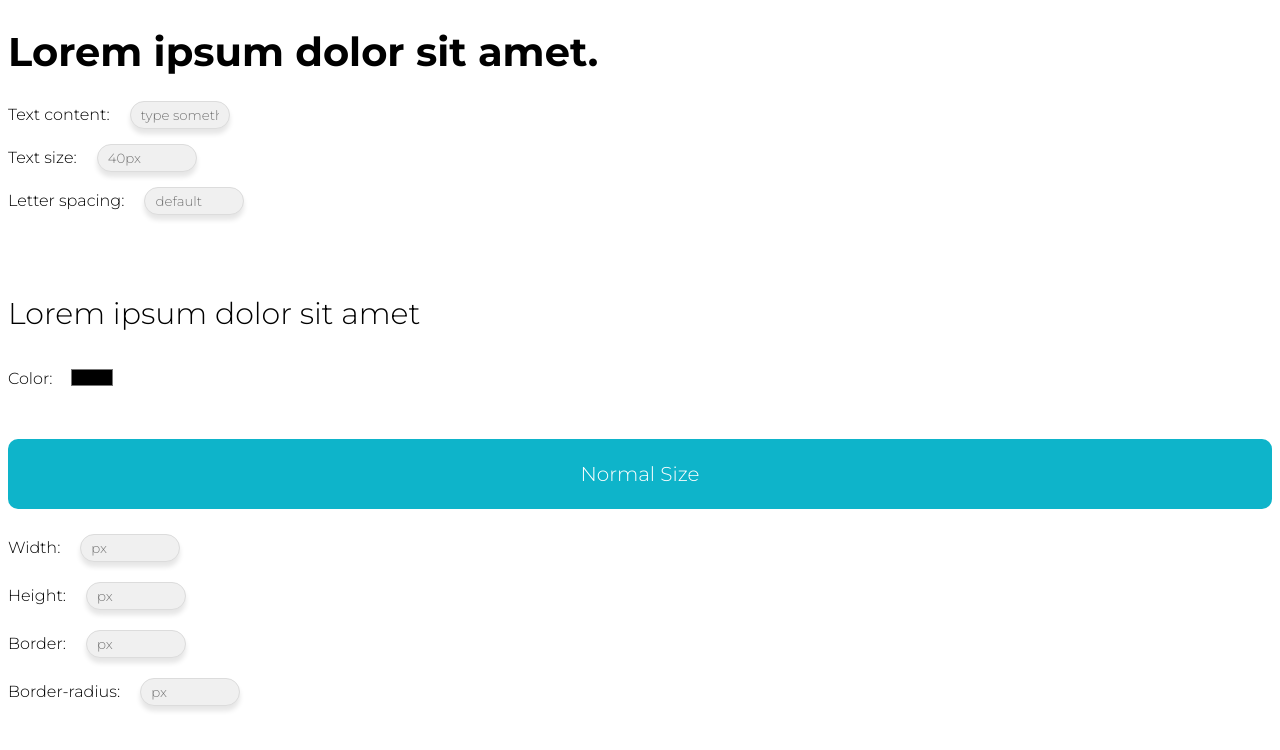
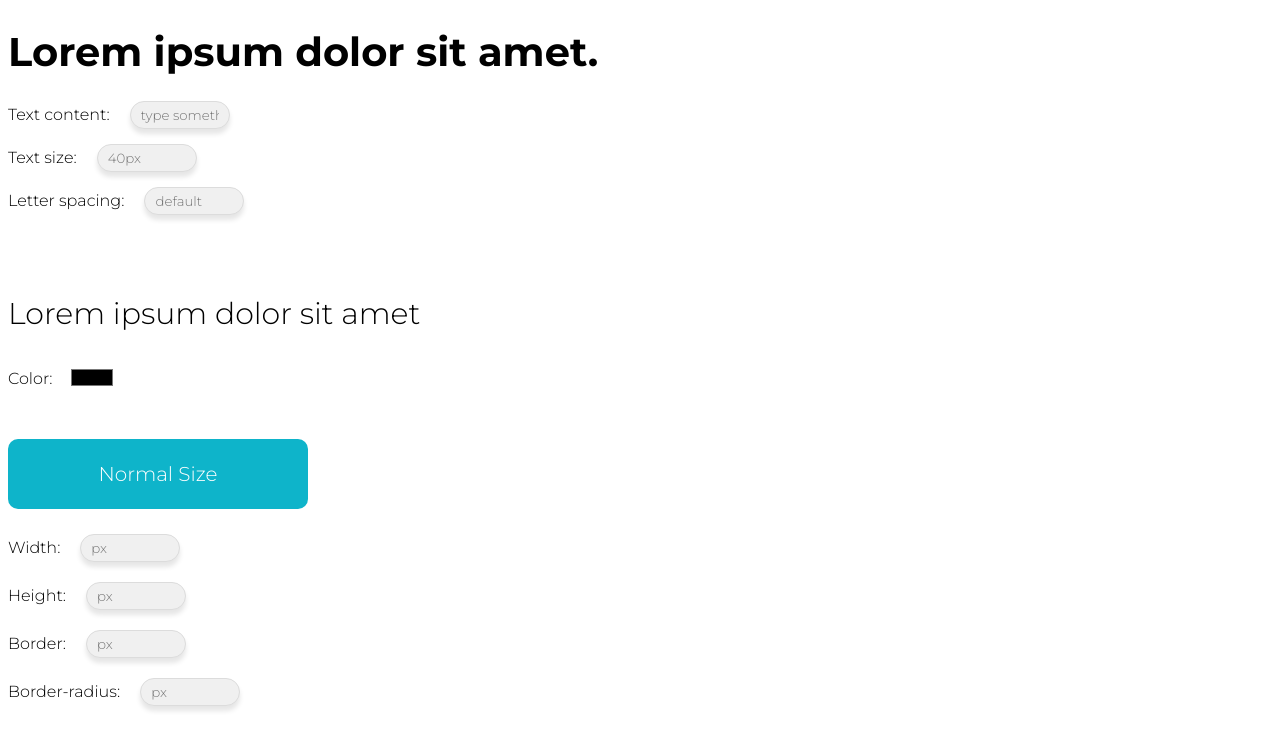
Before and after one commit to Alisson-Lima/mobiletool, a React (Vite) app: page / in a window 1280 px wide. Shown: the top 750 px of the page. Built offline with nearby package versions, Linux system fonts and the light colour scheme.

Commit message:
Updating button styles

```diff
--- a/src/components/Button/style.css
+++ b/src/components/Button/style.css
@@ -1,6 +1,7 @@
 button{
     width: 100%;
     height: 70px;
+    max-width: 300px;
     border: transparent;
     background: rgb(14, 180, 202);
     border-radius: 10px;
```
